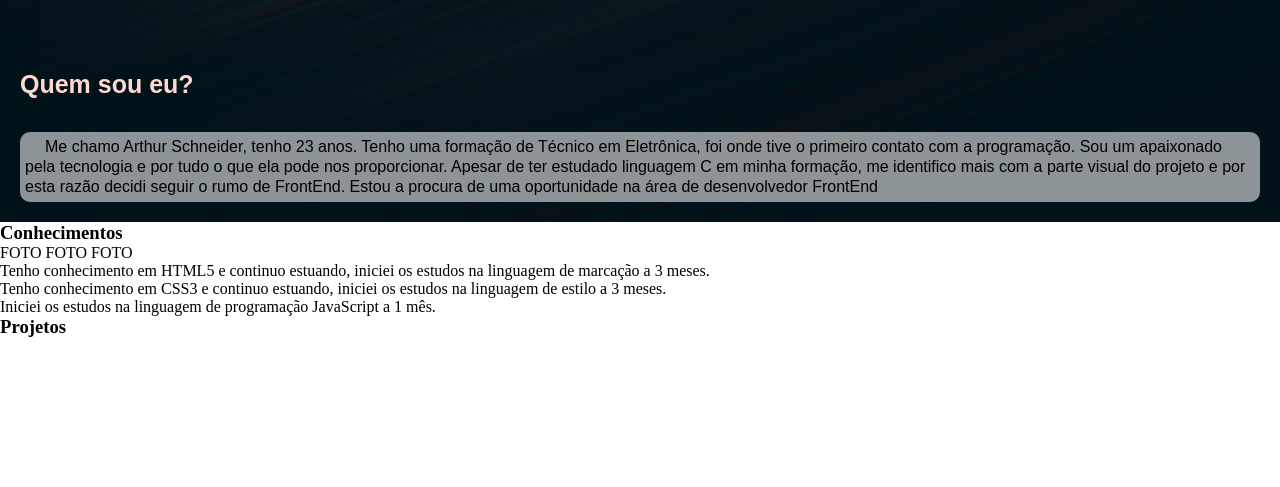
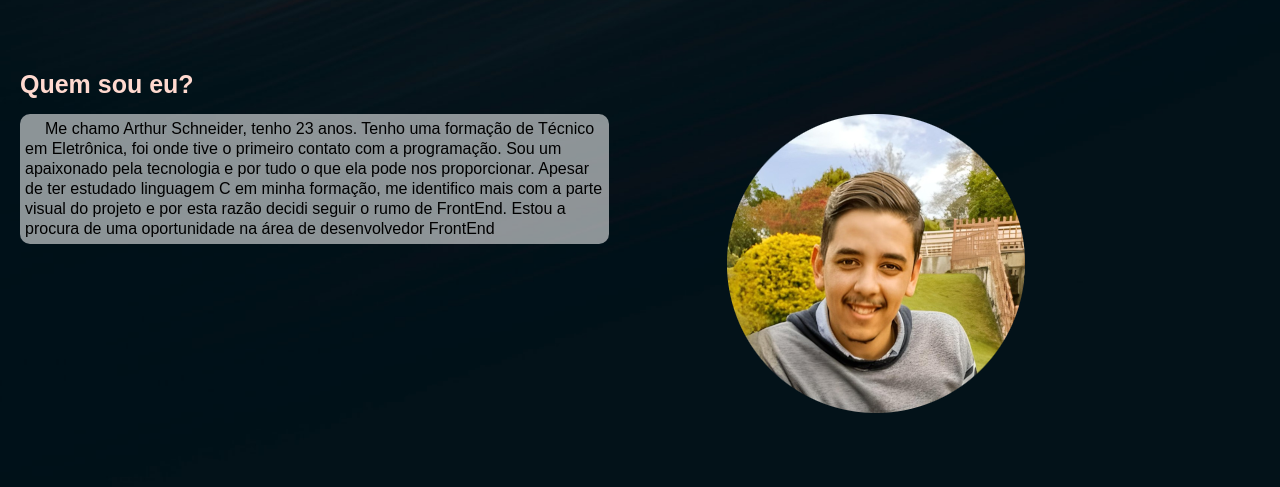
Before and after one commit to Arthur-Schneider/portifolio, a plain HTML site: page index.html in a window 1280 px wide. Shown: the part 1278-1765 px from the top of the page. Before the commit the page ends 1616 px from the top, so only its background shows below. Drawn offline with Linux system fonts and the light colour scheme.

Commit message:
atualizei uem sou eu

```diff
--- a/estilo/style.css
+++ b/estilo/style.css
@@ -155,4 +155,17 @@ section.arthur p{
     padding: 5px;
     text-indent: 20px;
     line-height: 20px;
+    width: 50%;
+    position: absolute;
 }
+section.arthur picture{
+    position: absolute;
+    width: 100px;
+    left: 60%;
+}
+
+section.arthur div#arthur{
+    width: 95%;
+    height: 400px;
+    position: relative;
+}
--- a/index.html
+++ b/index.html
@@ -37,10 +37,15 @@
                 </div>
             </section>
             <section class="arthur">
-                <h3>Quem sou eu?</h3>
-                <picture><img src="" alt=""></picture>
-                <div>
-                    <p>Me chamo Arthur Schneider, tenho 23 anos. Tenho uma formação de Técnico em Eletrônica, foi onde tive o primeiro contato com a programação. Sou um apaixonado pela tecnologia e por tudo o que ela pode nos proporcionar. Apesar de ter estudado linguagem C em minha formação, me identifico mais com a parte visual do projeto e por esta razão decidi seguir o rumo de FrontEnd. Estou a procura de uma oportunidade na área de desenvolvedor FrontEnd</p>
+                <div id="arthur">
+                    <h3>Quem sou eu?</h3>
+                    <picture>
+                        <source media="(max-width: 570px)" srcset="imagens/arthur-pp.png">
+                        <img src="imagens/arthur-p.png" alt="Foto Arthur">
+                    </picture>
+                    <div>
+                        <p>Me chamo Arthur Schneider, tenho 23 anos. Tenho uma formação de Técnico em Eletrônica, foi onde tive o primeiro contato com a programação. Sou um apaixonado pela tecnologia e por tudo o que ela pode nos proporcionar. Apesar de ter estudado linguagem C em minha formação, me identifico mais com a parte visual do projeto e por esta razão decidi seguir o rumo de FrontEnd. Estou a procura de uma oportunidade na área de desenvolvedor FrontEnd</p>
+                    </div>
                 </div>
             </section>
         </div>
```
Also changed, not shown: imagens/arthur-p.png (added), imagens/arthur-pp.png (added).
